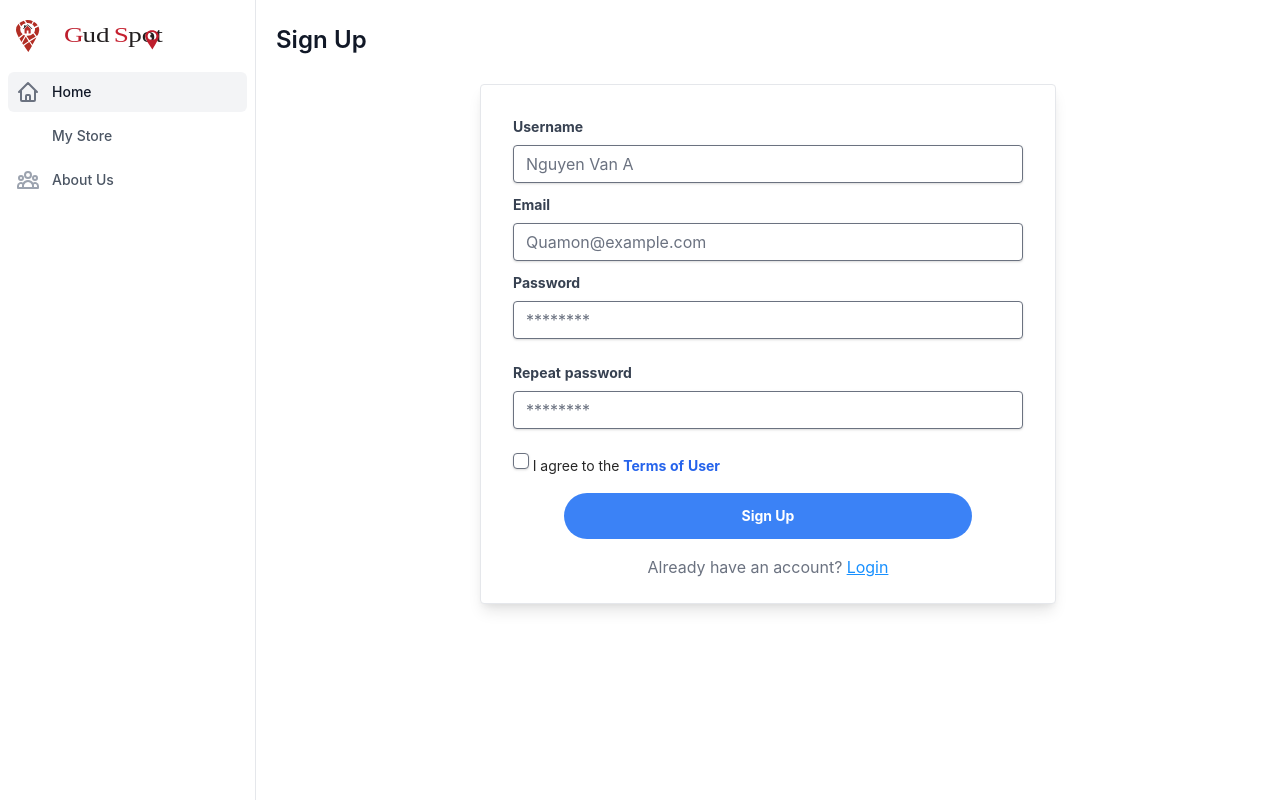
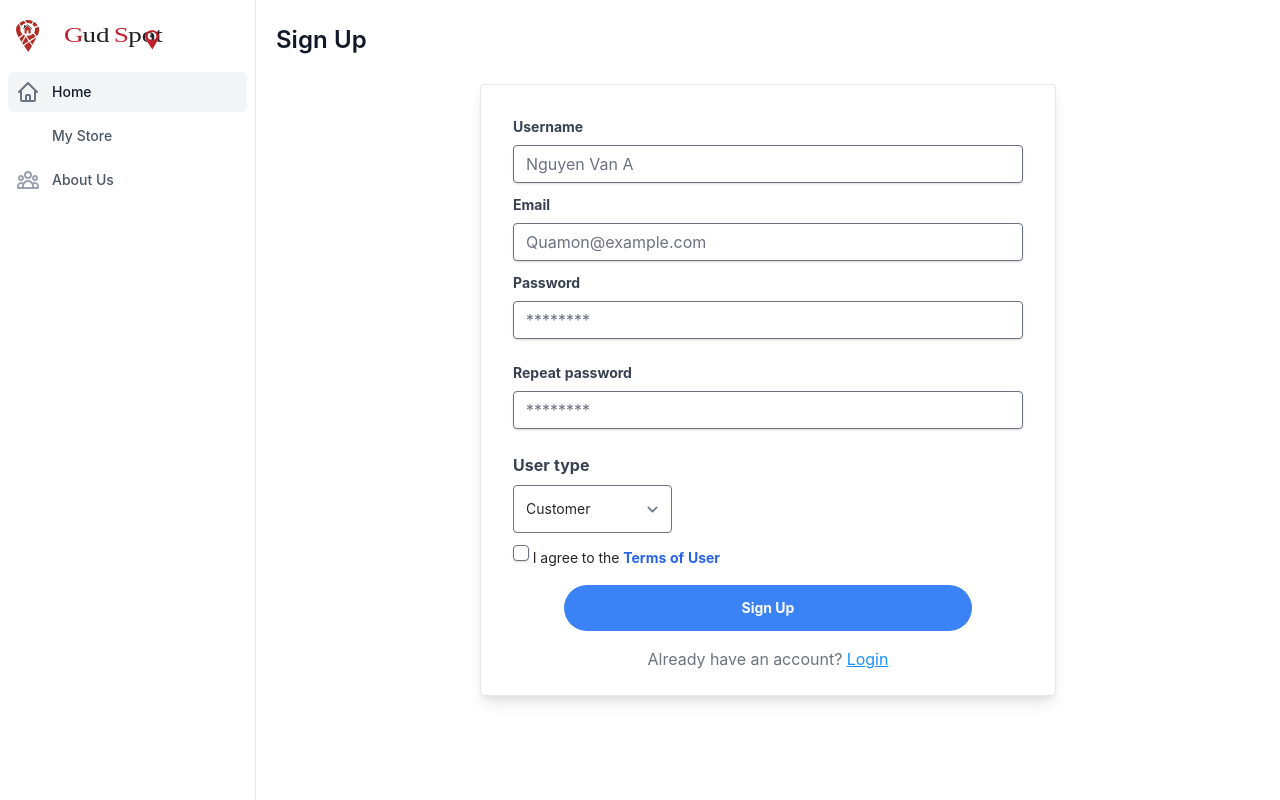
Before and after one commit to Wepewour19clc7/Gudspot, a React (Create React App) app in the folder src/frontend/: page /register in a window 1280 px wide. Built offline with nearby package versions, Linux system fonts and the light colour scheme; some icons are missing.

Commit message:
Register User type

```diff
--- a/src/frontend/src/pages/Register/index.js
+++ b/src/frontend/src/pages/Register/index.js
@@ -1,5 +1,4 @@
 import React from 'react'
-import HeaderApp from '../../components/HeaderApp'
 import { Link } from 'react-router-dom'
 
 const Register = () => {
@@ -38,6 +37,15 @@ const Register = () => {
                             <input class="shadow appearance-none border rounded w-full py-2 px-3 text-gray-700 mb-3 leading-tight focus:outline-none focus:shadow-outline" id="password2" type="password" placeholder="********" required/>
                         </div>
                         <div class="mb-3">
+                            <label class="block text-gray-700 text-base font-bold mb-2" for="password">
+                                User type
+                            </label>
+                            <select class="form-select pl-3 pr-10 py-3 rounded">
+                                <option value="customer">Customer</option>
+                                <option value="owner">Business owner</option>
+                            </select>
+                        </div>
+                        <div class="mb-3">
                             <input class="shadow appearance-none rounded text-blue-600 mb-3 leading-tight focus:outline-none focus:shadow-outline" id="userterm" type="checkbox" required/> I agree to the <a href="#" class="text-blue-600 font-bold">Terms of User</a>
                         </div>
                         <div class="flex items-center justify-evenly">
```
